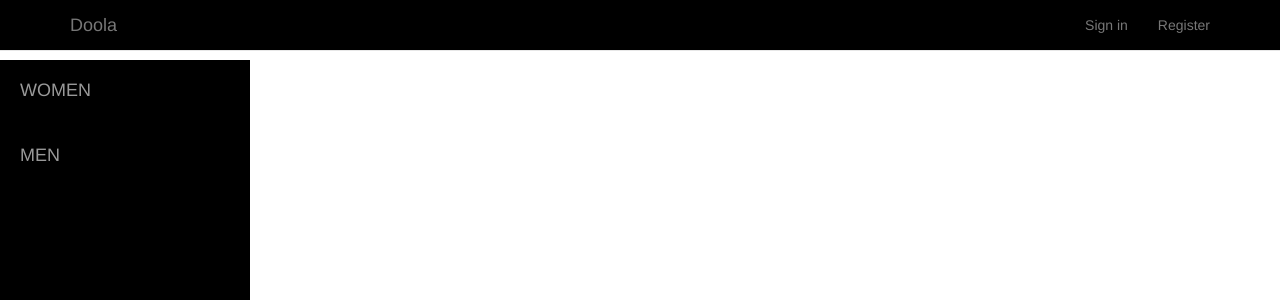
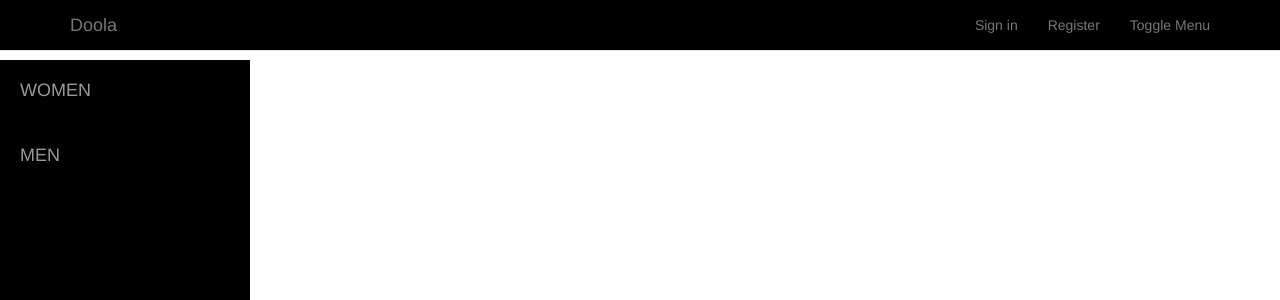
Before and after one commit to NadineMansour/ecommerce2, a PHP site: page /store.php in a window 1280 px wide. Shown: the top 300 px of the page. Run offline with PHP 8.4, Linux system fonts and the light colour scheme; data that the repository does not hold is empty; some libraries are stand-ins or nearby versions.

Commit message:
Adding menu toggle

```diff
--- a/store.php
+++ b/store.php
@@ -103,6 +103,9 @@ $allItems = mysql_query($shop) or die(mysql_error());
                                         echo "<a href='signup.php'> Register </a>";
                                    }
                                 ?>
+                        </li>
+                        <li>
+                            <a href="#menu-toggle" class="btn btn-default" id="menu-toggle" style="border: 0px; background:#000;">Toggle Menu</a>
                         </li>
                     </ul>
                 </div>
```
